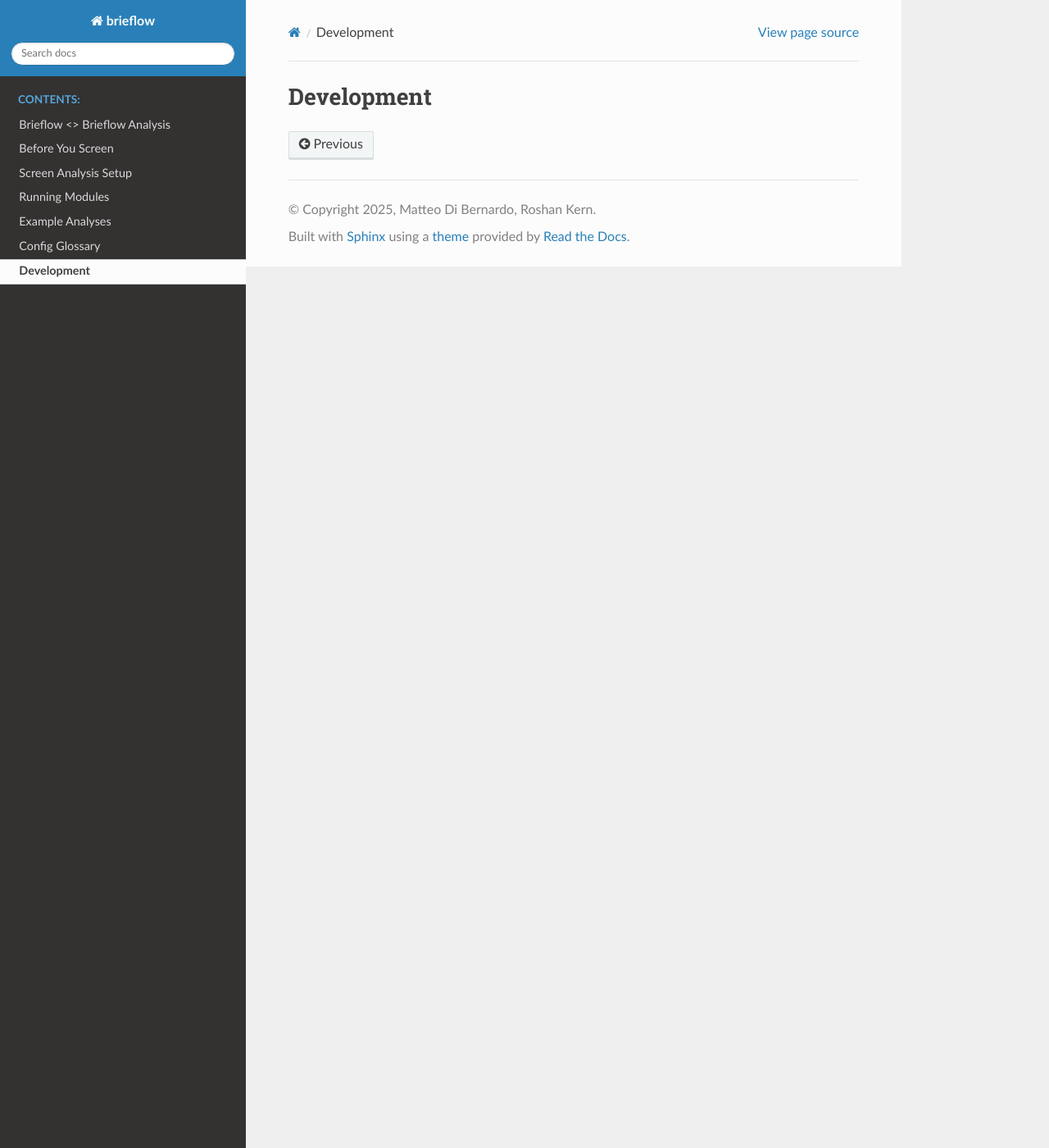
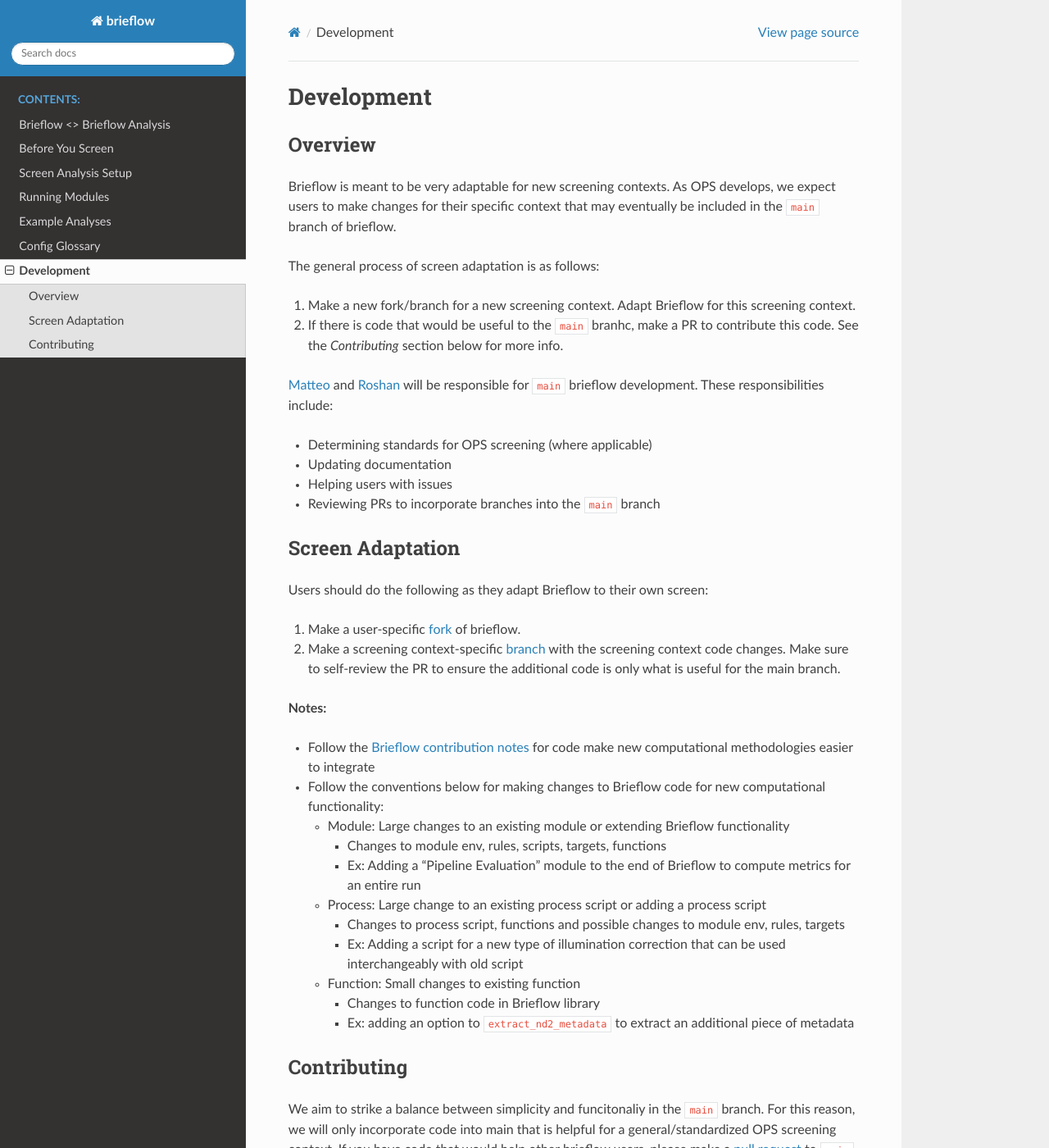
Before and after one commit to cheeseman-lab/brieflow, a Sphinx documentation site: the page built from docs/source/development.md, in a window 1280 px wide and 1400 px high. Shown: the whole window at 82% size. Built offline with Sphinx 7.4.7 and the Read the Docs theme 3.1.0, drawn with Linux system fonts in a browser that asks for light colours; some of the changed text lies outside the part shown.

Commit message:
add more docs

```diff
--- a/docs/source/development.md
+++ b/docs/source/development.md
@@ -1 +1,52 @@
 # Development
+
+
+## Overview
+
+Brieflow is meant to be very adaptable for new screening contexts.
+As OPS develops, we expect users to make changes for their specific context that may eventually be included in the `main` branch of brieflow.
+
+The general process of screen adaptation is as follows:
+
+1) Make a new fork/branch for a new screening context.
+Adapt Brieflow for this screening context.
+2) If there is code that would be useful to the `main` branhc, make a PR to contribute this code.
+See the *Contributing* section below for more info.
+
+[Matteo](https://github.com/mat10d) and [Roshan](https://github.com/roshankern) will be responsible for `main` brieflow development.
+These responsibilities include:
+
+- Determining standards for OPS screening (where applicable)
+- Updating documentation
+- Helping users with issues
+- Reviewing PRs to incorporate branches into the `main` branch
+
+
+## Screen Adaptation
+
+Users should do the following as they adapt Brieflow to their own screen:
+
+1) Make a user-specific [fork](https://docs.github.com/en/pull-requests/collaborating-with-pull-requests/working-with-forks/fork-a-repo) of brieflow.
+2) Make a screening context-specific [branch](https://docs.github.com/en/pull-requests/collaborating-with-pull-requests/proposing-changes-to-your-work-with-pull-requests/creating-and-deleting-branches-within-your-repository) with the screening context code changes.
+Make sure to self-review the PR to ensure the additional code is only what is useful for the main branch.
+
+**Notes:**
+- Follow the [Brieflow contribution notes](https://github.com/cheeseman-lab/brieflow/tree/updates-docs-2#contribution-notes) for code make new computational methodologies easier to integrate
+- Follow the conventions below for making changes to Brieflow code for new computational functionality:
+    - Module: Large changes to an existing module or extending Brieflow functionality
+        - Changes to module env, rules, scripts, targets, functions
+        - Ex: Adding a “Pipeline Evaluation” module to the end of Brieflow to compute metrics for an entire run
+    - Process: Large change to an existing process script or adding a process script
+        - Changes to process script, functions and possible changes to module env, rules, targets
+        - Ex: Adding a script for a new type of illumination correction that can be used interchangeably with old script
+    - Function: Small changes to existing function
+        - Changes to function code in Brieflow library
+        - Ex: adding an option to `extract_nd2_metadata` to extract an additional piece of metadata
+
+
+## Contributing
+
+We aim to strike a balance between simplicity and funcitonaliy in the `main` branch.
+For this reason, we will only incorporate code into main that is helpful for a general/standardized OPS screening context.
+If you have code that would help other brieflow users, please make a [pull request](https://docs.github.com/en/pull-requests/collaborating-with-pull-requests/proposing-changes-to-your-work-with-pull-requests/creating-a-pull-request-from-a-fork) to `main`.
+Matteo and Roshan will review this pull request and guide it merge!
```
Also changed, not shown: docs/source/example_analyses.md (+24 -5 lines), docs/source/running_modules.md (+2 -3 lines), docs/source/screen_analysis_setup.md (+1 -0 lines), docs/source/media/aconcagua.jpg (added).
